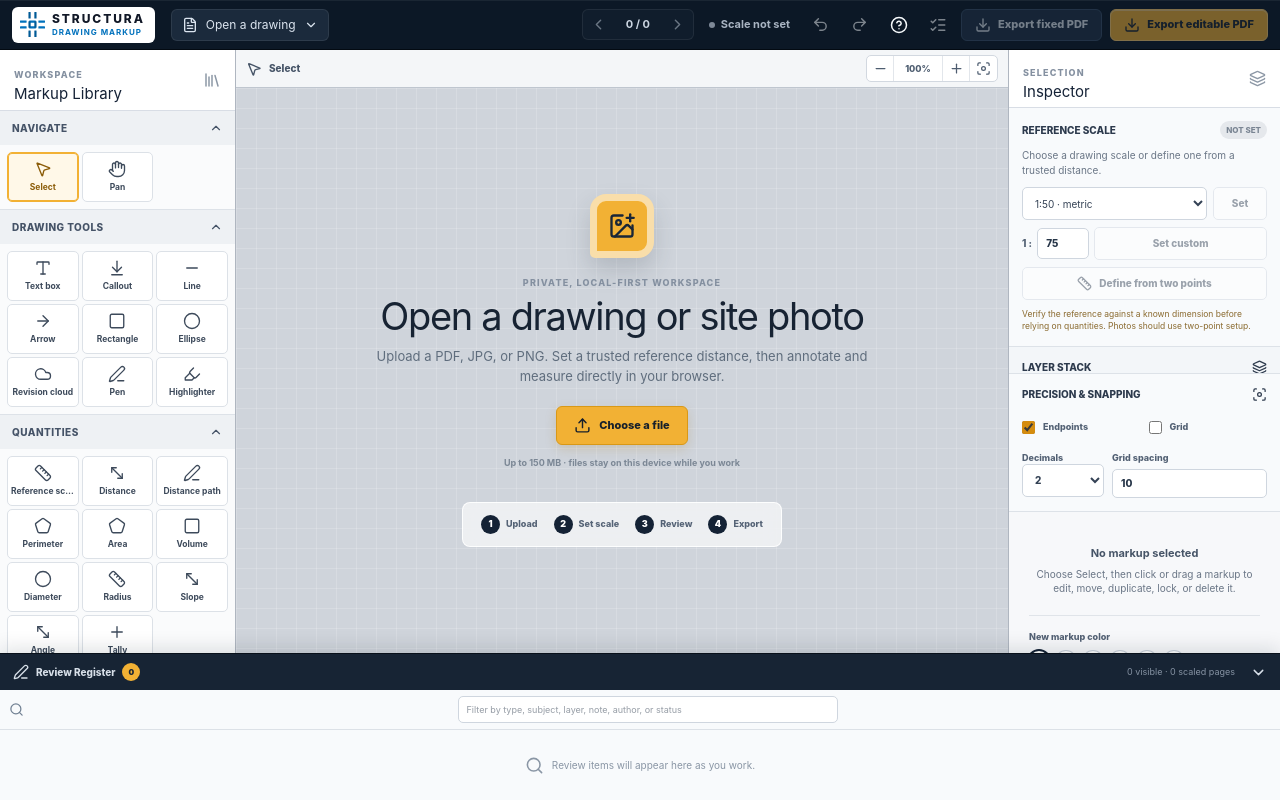
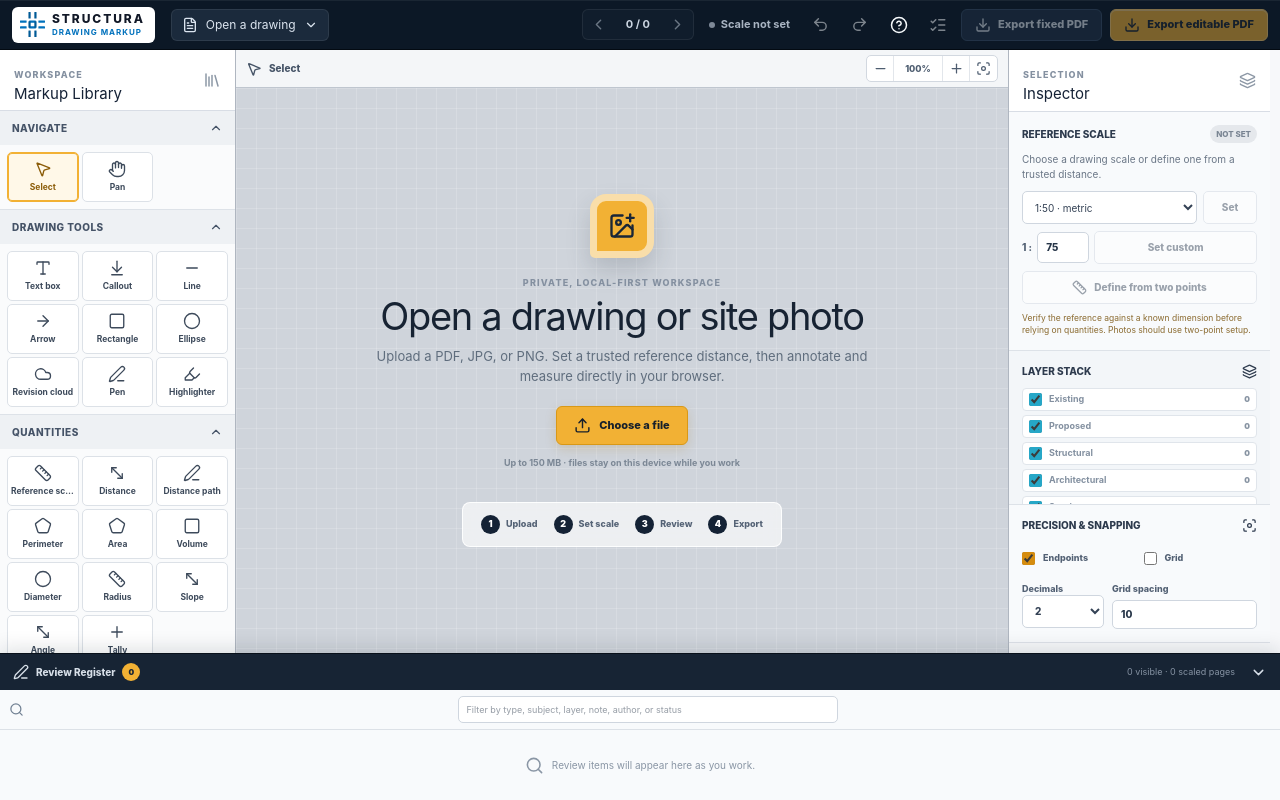
Before and after one commit to channajaya/structura, a Next.js app: page /markup in a window 1280 px wide. Built offline with nearby package versions, Linux system fonts and the light colour scheme.

Commit message:
Fix Inspector panel scrolling

```diff
--- a/app/markup/editor.tsx
+++ b/app/markup/editor.tsx
@@ -2312,7 +2312,7 @@ export function StructuraEditor() {
           )}
         </section>
 
-        <aside className="inspector" aria-label="Inspector">
+        <aside className="inspector" aria-label="Inspector" tabIndex={0}>
           <div className="panel-heading compact">
             <div>
               <span className="eyebrow">Selection</span>
--- a/app/markup/markup.css
+++ b/app/markup/markup.css
@@ -313,7 +313,51 @@ button:disabled {
 .inspector {
   display: flex;
   flex-direction: column;
+  overflow-x: hidden;
+  overflow-y: auto;
+  overscroll-behavior: contain;
+  scrollbar-color: #788493 #e8edf2;
+  scrollbar-gutter: stable;
+  scrollbar-width: thin;
   border-left: 1px solid #afb6c0;
+}
+
+.inspector::-webkit-scrollbar {
+  width: 10px;
+}
+
+.inspector::-webkit-scrollbar-track {
+  background: #e8edf2;
+  border-left: 1px solid #d5dce4;
+}
+
+.inspector::-webkit-scrollbar-thumb {
+  background: #788493;
+  border: 2px solid #e8edf2;
+  border-radius: 999px;
+}
+
+.inspector::-webkit-scrollbar-thumb:hover {
+  background: #556273;
+}
+
+.inspector > .panel-heading {
+  position: sticky;
+  z-index: 7;
+  top: 0;
+  flex: 0 0 auto;
+}
+
+.inspector .inspector-scroll {
+  flex: 0 0 auto;
+  min-height: auto;
+  overflow: visible;
+}
+
+.inspector > .inspector-section,
+.inspector > .empty-selection,
+.inspector > .inspector-footer {
+  flex: 0 0 auto;
 }
 
 .panel-heading {
@@ -1325,7 +1369,7 @@ button:disabled {
   display: grid;
   grid-template-columns: 1fr 1fr;
   gap: 5px;
-  margin-top: auto;
+  margin-top: 0;
   padding: 8px;
   background: #eef1f4;
   border-top: 1px solid #d6dce3;
```
